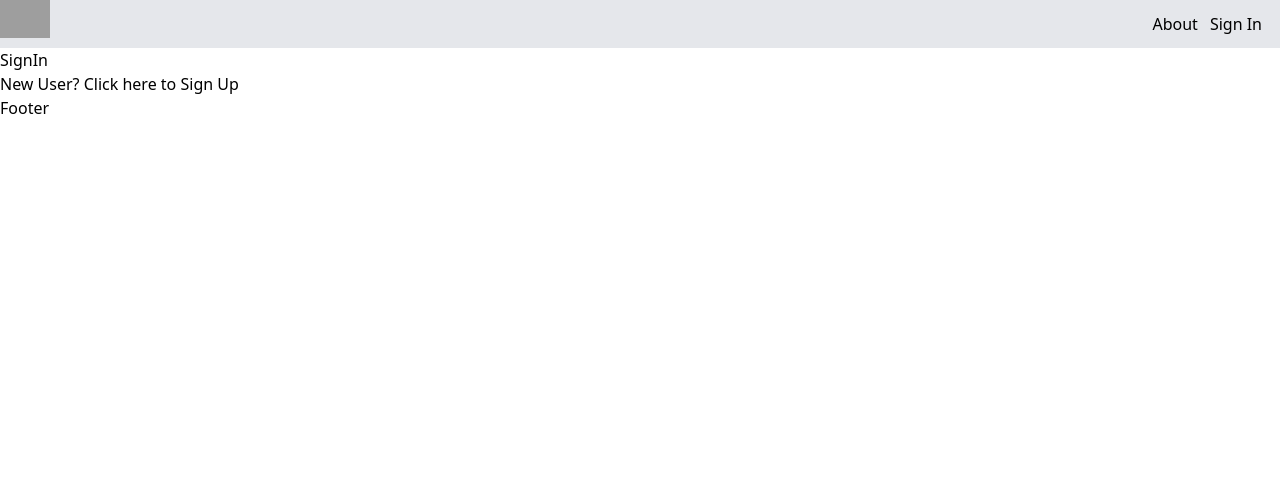
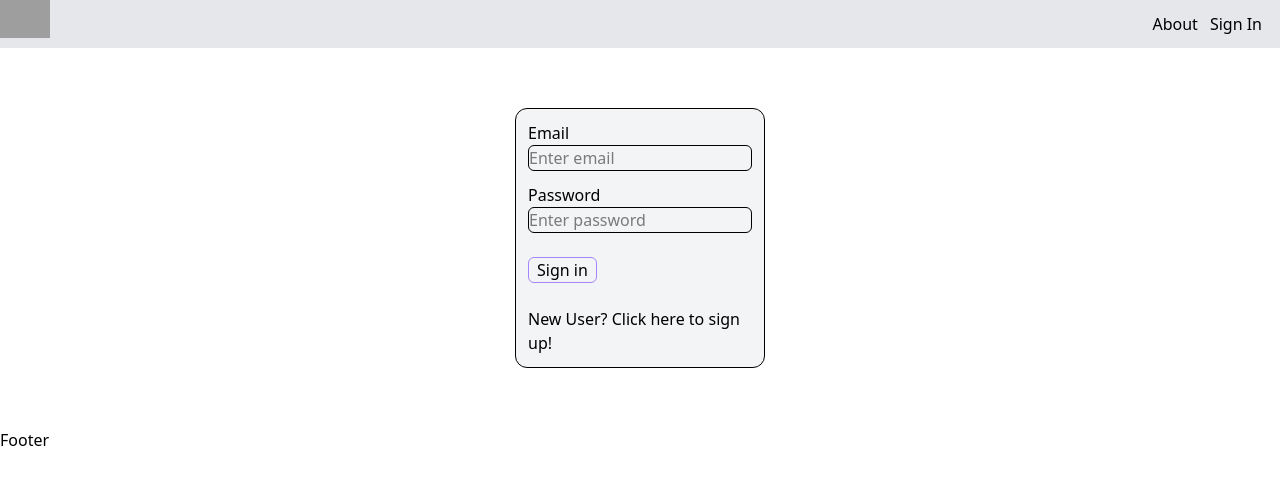
Before and after one commit to srighankittu/Swiggy-API-UI, a React (Vite) app: page /sign-in in a window 1280 px wide. Shown: the top 484 px of the page. Built offline with nearby package versions, Linux system fonts and the light colour scheme; grey boxes are pictures that could not be loaded.

Commit message:
sign in page

```diff
--- a/src/components/SignIn.jsx
+++ b/src/components/SignIn.jsx
@@ -1,9 +1,46 @@
+import { useRef } from "react";
+
 const SignIn = () => {
+  // let email = "random";
+  // const [email, setEmail] = useState("");
+  //useRef --> importance
+  //Hw --> useRef on password
+  const email = useRef("");
+
+  const signIn = () => {
+    console.log(email.current.value);
+  };
+
   return (
-    <div>
-      SignIn
-      <div>
-        New User? Click <a href="/sign-up">here</a> to Sign Up
+    <div className="flex justify-center m-15">
+      <div className="w-[250px] border border-solid border-black rounded-xl bg-gray-100">
+        <div>
+          <div className="flex flex-col m-3">
+            <span>Email</span>
+            <input
+              className="border border-solid rounded-md"
+              type="text"
+              placeholder="Enter email"
+              ref={email}
+            />
+          </div>
+          <div className="flex flex-col m-3">
+            <span>Password</span>
+            <input
+              className="border border-solid rounded-md"
+              type="password"
+              placeholder="Enter password"
+            />
+          </div>
+          <button className="border border-solid border-violet-400 m-3 hover:bg-gray-200 transition delay-150 duration-300 rounded-md">
+            <span className="m-2" onClick={signIn}>
+              Sign in
+            </span>
+          </button>
+          <div className="m-3">
+            New User? Click <span>here</span> to sign up!
+          </div>
+        </div>
       </div>
     </div>
   );
--- a/src/components/TopNav.jsx
+++ b/src/components/TopNav.jsx
@@ -1,14 +1,11 @@
 import { Link } from "react-router-dom";
+import { NAV_LOGO } from "../utils/Constants";
 //Links
 const TopNav = () => {
   return (
     <div className="flex bg-gray-200 justify-between">
       <div className="w-[50px]">
-        <img
-          src={
-            "https://www.transparentpng.com/download/free/i42mgQ-round-red-free-written-professional-transparent-logo-design-photoshop-money-laborless.png"
-          }
-        />
+        <img src={NAV_LOGO} />
       </div>
       <div className="m-3 flex">
         <Link className="ml-1.5 mr-1.5" to={"about"}>
--- /dev/null
+++ b/src/utils/Constants.js
@@ -0,0 +1,2 @@
+export const NAV_LOGO =
+  "https://www.transparentpng.com/download/free/i42mgQ-round-red-free-written-professional-transparent-logo-design-photoshop-money-laborless.png";
```
